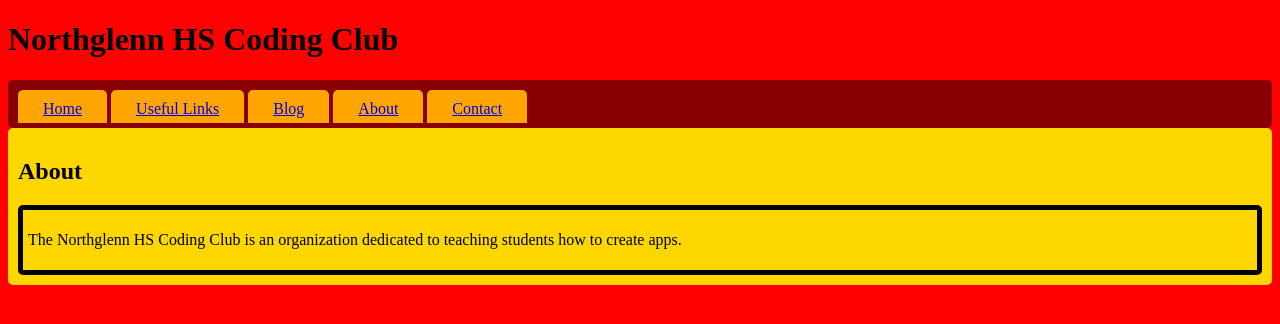
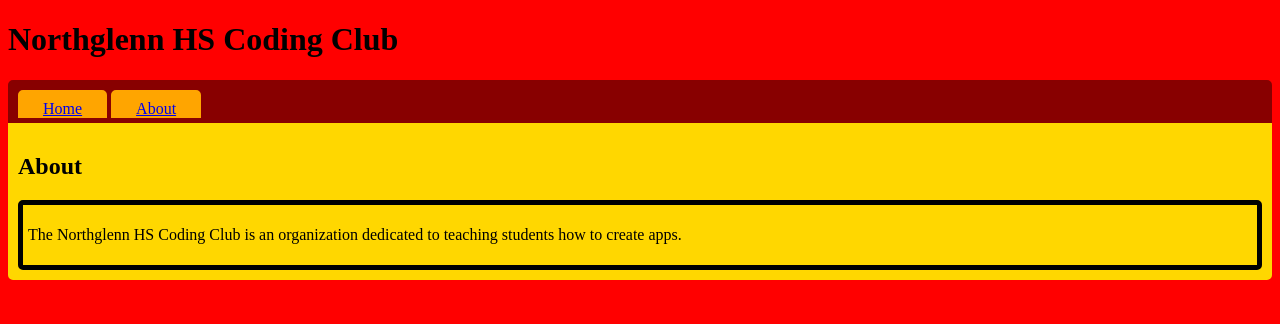
Before and after one commit to NHSCoding14-15/NHSCoding14-15.github.io, a Jekyll site: the page built from about.md, in a window 1280 px wide. Shown: the top 324 px of the page. Built offline with Jekyll 4.4.1, drawn with Linux system fonts in a browser that asks for light colours.

Commit message:
Updated CSS

```diff
--- a/_config.yml
+++ b/_config.yml
@@ -6,16 +6,14 @@
 # 'jekyll serve'. If you change this file, please restart the server process.
 
 # Site settings
-title: Nofthglenn HS Coding Club
+title: Northglenn HS Coding Club
 email: your-email@domain.com
 description: > # this means to ignore newlines until "baseurl:"
-  Write an awesome description for your new site here. You can edit this
-  line in _config.yml. It will appear in your document head meta (for
-  Google search results) and in your feed.xml site description.
+  Website for the Coding Club at Northglenn High School
 baseurl: "" # the subpath of your site, e.g. /blog
 url: "https://nhscoding.com" # the base hostname & protocol for your site
 twitter_username: jekyllrb
-github_username:  jekyll
+github_username:  NHSCoding14-15
 
 # Build settings
 markdown: kramdown
--- a/_includes/header.html
+++ b/_includes/header.html
@@ -7,10 +7,10 @@
 
     <nav class="site-nav">
       <a href="/">Home</a>
-      <a href="/links.html">Useful Links</a>
-      <a href="/blog.html">Blog</a>
+      <!--a href="/links.html">Useful Links</a>
+      <a href="/blog.html">Blog</a-->
       <a href="/about.html">About</a>
-      <a href="/contact.html">Contact</a>
+      <!--a href="/contact.html">Contact</a-->
     </nav>
 
   <!--/div-->
--- a/css/stylesheet.css
+++ b/css/stylesheet.css
@@ -4,10 +4,10 @@
 }
 
 nav {
-	padding: 5px;
+	padding: 5px 5px 0px 5px;
 	border-width: 5px;
 	border-style: solid;
-	border-radius: 5px;
+	border-radius: 5px 5px 0px 0px;
 	overflow: hidden;
 }
 
@@ -17,7 +17,7 @@ nav > a {
 	padding: 5px 20px 5px 20px;
 	border-width: 5px;
 	border-style: solid;
-	border-radius: 5px;
+	border-radius: 5px 5px 0px 0px;
 }
 
 div {
@@ -30,7 +30,7 @@ div {
 #body {
   border-width: 5px;
   border-style: solid;
-  border-radius: 5px;
+  border-radius: 0px 0px 5px 5px;
 }
 
 td {
```
Also changed, not shown: css/_sass/_base.scss (renamed from _sass/_base.scss), css/_sass/_layout.scss (renamed from _sass/_layout.scss), css/_sass/_syntax-highlighting.scss (renamed from _sass/_syntax-highlighting.scss).
